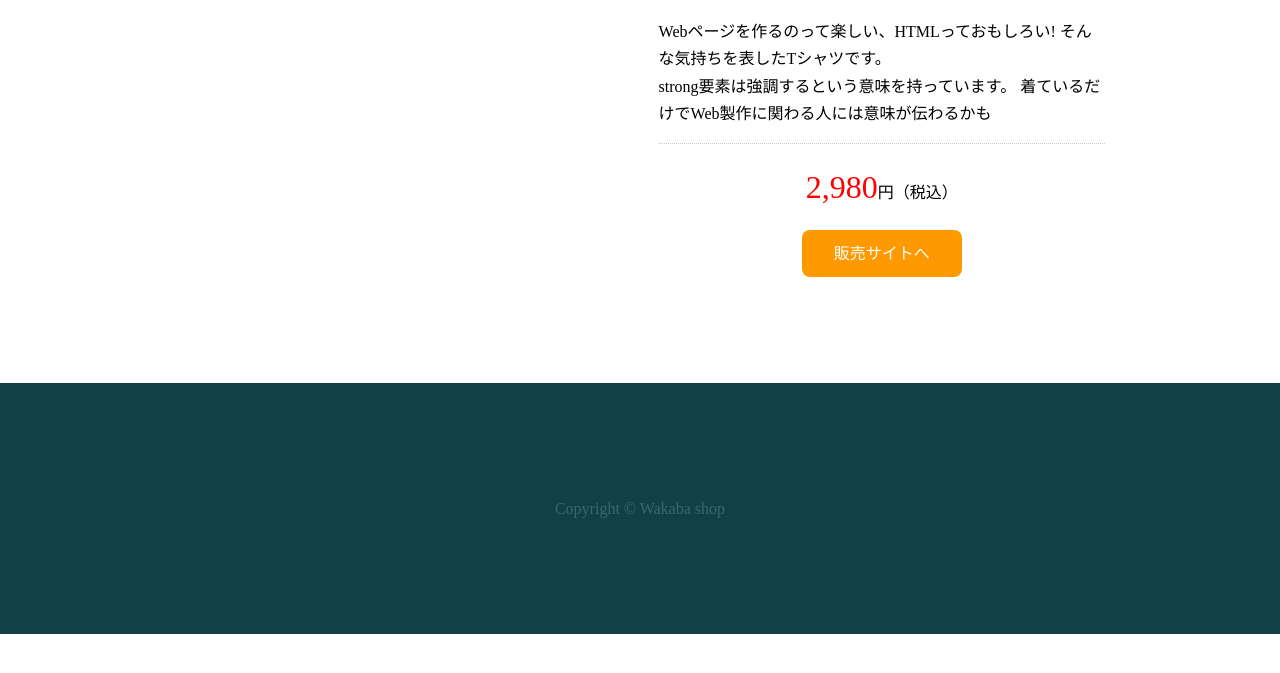
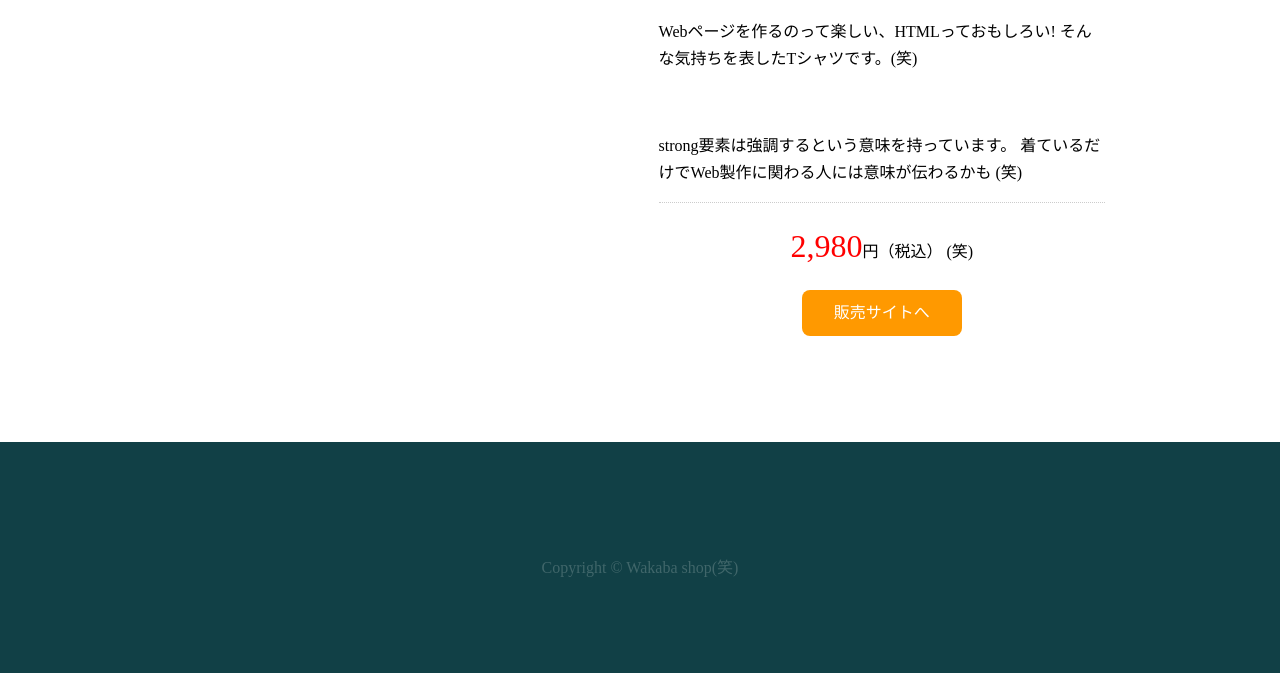
Before and after one commit to mnara1002/website, a plain HTML site: page sample/実践用/item01.html in a window 1280 px wide. Shown: the part 199-872 px from the top of the page. Before the commit the page ends 833 px from the top, so only its background shows below. Drawn offline with Linux system fonts and the light colour scheme; a web font is replaced by a local one.

Commit message:
CSS編集・追加

```diff
--- a/sample/実践用/css/common.css
+++ b/sample/実践用/css/common.css
@@ -87,6 +87,9 @@ main a:visited { text-decoration: none; }
 main a:hover, main a:active  { text-decoration: underline; }
 
 h1::after{
+	content: "(笑)";
+}
+p::after{
 	content: "(笑)";
 }
 
--- a/sample/実践用/item01.html
+++ b/sample/実践用/item01.html
@@ -28,8 +28,8 @@
         <h1>HTMLストロングTシャツ</h1>
         <p>
           Webページを作るのって楽しい、HTMLっておもしろい!
-          そんな気持ちを表したTシャツです。<br>
-          strong要素は強調するという意味を持っています。
+          そんな気持ちを表したTシャツです。</p><br>
+          <p>strong要素は強調するという意味を持っています。
           着ているだけでWeb製作に関わる人には意味が伝わるかも
         </p>
         <div class="cartarea">
```
